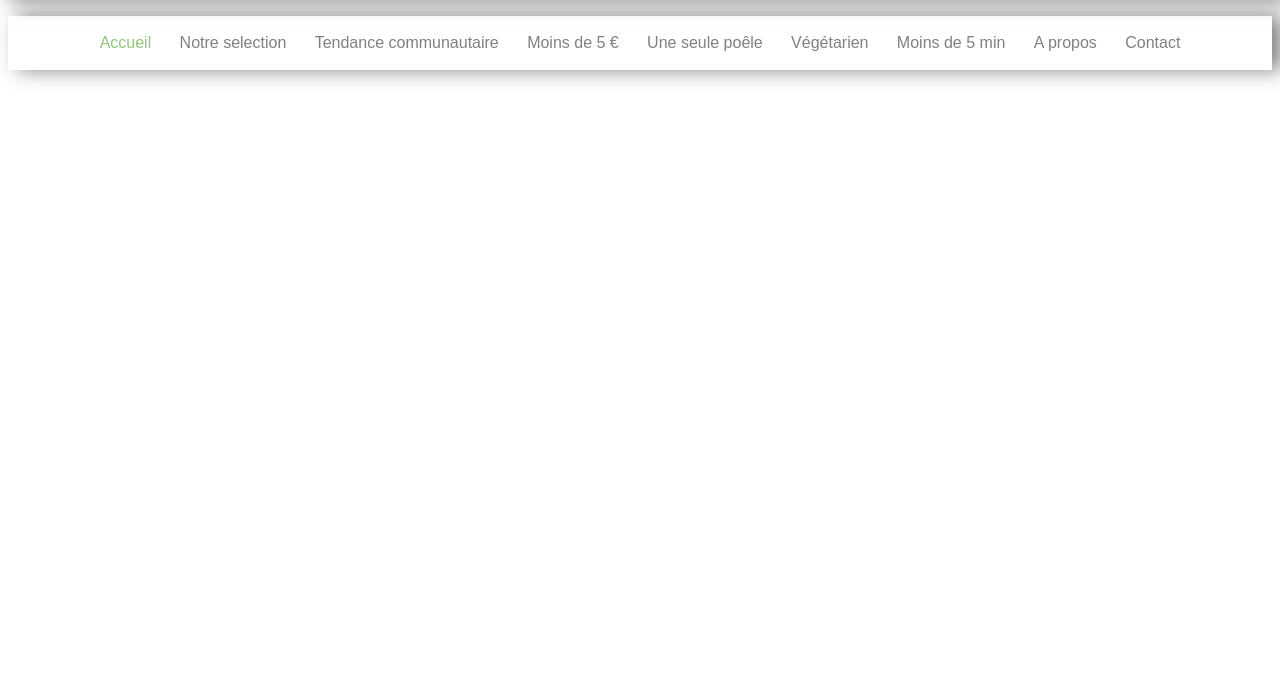
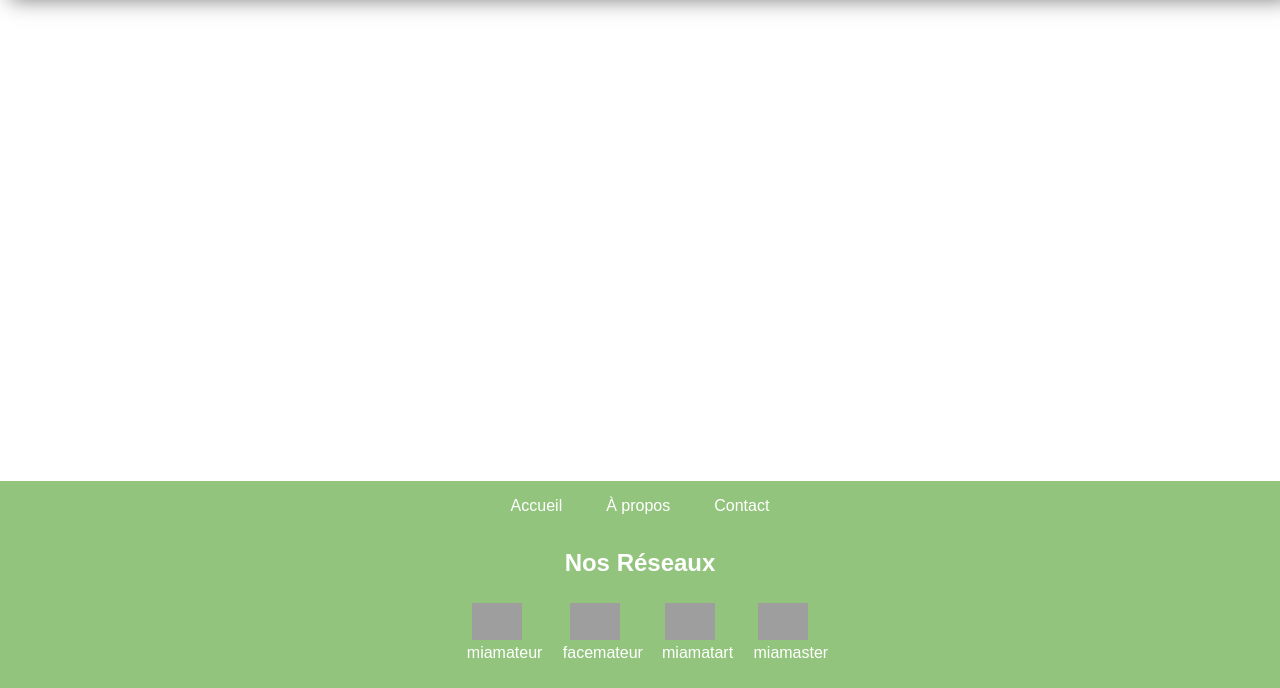
Before and after one commit to G1ul1o/Miamateur, a PHP site: page /Header.html in a window 1280 px wide. Shown: the part 112-800 px from the top of the page. Run offline with PHP 8.4, Linux system fonts and the light colour scheme; grey boxes are pictures that could not be loaded.

Commit message:
finission du footer

```diff
--- a/Header.css
+++ b/Header.css
@@ -186,11 +186,81 @@ body{
     margin-top: 10% ;
 }
 
+
+
+/*les infos du footer*/
 footer{
     align-items: center;
     bottom: 0;
-    box-shadow: 10px 0 20px 0 rgba(0,0,0,0.5);
     width: 100%;
     left : 0;
-    background: white;
+    position: fixed;
+    background-color: #93c47d;
+    text-align: center;
 }
+
+#lefooter {
+    display: flex;
+    flex-direction: column;
+    align-items: center;
+}
+
+footer li{
+    display: inline-block;
+    font-family: "Arial", sans-serif;
+    color : #93c47d;
+}
+
+.lien_footer{
+    text-decoration: none;
+    color: white;
+    font-family: "Arial", sans-serif;
+    margin-right: 20px;
+    margin-left: 20px;
+}
+
+
+.lien_footer_reseau{
+    text-decoration: none;
+    color: white;
+    font-family: "Arial", sans-serif;
+    margin-right: 10%;
+    margin-left: 10%;
+}
+
+.lien_footer:hover{
+    color: black;
+    transition: all 0.4s ease 0s;
+}
+
+footer img{
+    width: 50px;
+}
+
+.items_social{
+
+    display: flex;
+    align-items: center;
+    margin: 10px;
+    flex-direction: column;
+
+}
+
+#social_media {
+    display: flex;
+    justify-content: center;
+    align-items: center;
+    padding: 0;
+}
+
+#boutons-cliquables{
+    flex-direction: row;
+    padding: 0px;
+}
+
+footer h2 {
+    text-decoration: none;
+    color: white;
+    font-family: "Arial", sans-serif;
+    margin: 0;
+}
--- a/Header.html
+++ b/Header.html
@@ -72,31 +72,32 @@
     </header>
 </body>
 <footer>
-    <span style="margin-left: 3%;"></span>
-
-    <div class="alignement_cote">
-        <div class="alignement">
-            <!-- les boutons du header (Acceuil, notre selection...) -->
-            <header-button><a class="active" class="header-button"  href="Header.html" target="_blank">Accueil</a></header-button>
-
-            <header-button><a class="header-button" href="http://twitch.com" target="_blank">Notre selection</a></header-button>
-
-            <header-button><a class="header-button" href="http://twitch.com" target="_blank">Tendance communautaire</a></header-button>
-
-            <header-button><a class="header-button" href="https://www.twitch.tv/otplol_" target="_blank">Moins de 5 €</a></header-button>
-
-            <header-button><a class="header-button" href="http://twitch.com" target="_blank">Une seule poêle</a></header-button>
-
-            <header-button><a class="header-button" href="http://twitch.com" target="_blank">Végétarien</a></header-button>
-
-            <header-button><a class="header-button" href="http://twitch.com" target="_blank">Moins de 5 min</a></header-button>
-
-            <header-button><a class="header-button" href="A%20propos.html" target="_blank">A propos</a></header-button>
-
-            <header-button><a class="header-button" href="Contact.html" target="_blank">Contact</a></header-button>
+    <div id="lefooter">
+    <ul id="boutons-cliquables">
+        <li><a href="#" class="lien_footer">Accueil</a></li>
+        <li><a href="#" class="lien_footer">À propos</a></li>
+        <li><a href="#" class="lien_footer">Contact</a></li>
+    </ul>
+    <br>
+    <h2>Nos Réseaux</h2>
+    <ul id="social_media">
+        <div class="items_social">
+        <li><img  src = "images/Instagram_icon.png.webp" alt="insta" ></li>
+        <li><a href="#" class="lien_footer_reseau">miamateur</a> </li>
         </div>
+        <div class="items_social">
+        <li><img  src = "images/Facebook_f_logo_(2019).svg.png" alt="facebook"> </li>
+        <li><a href="#" class="lien_footer_reseau">facemateur</a> </li>
+        </div>
+        <div class="items_social">
+            <li><img src = "images/580b57fcd9996e24bc43c52e.png" alt="pinterest"> </li>
+            <li><a href="#" class="lien_footer_reseau">miamatart</a> </li>
+        </div>
+        <div class="items_social">
+            <li><img  src = "images/logo-rond-twitter.png" alt="twitter" > </li>
+            <li><a href="#" class="lien_footer_reseau">miamaster</a> </li>
+        </div>
+    </ul>
     </div>
-    <span style="margin-left: 3%;"></span>
-
 </footer>
 </html>
```
